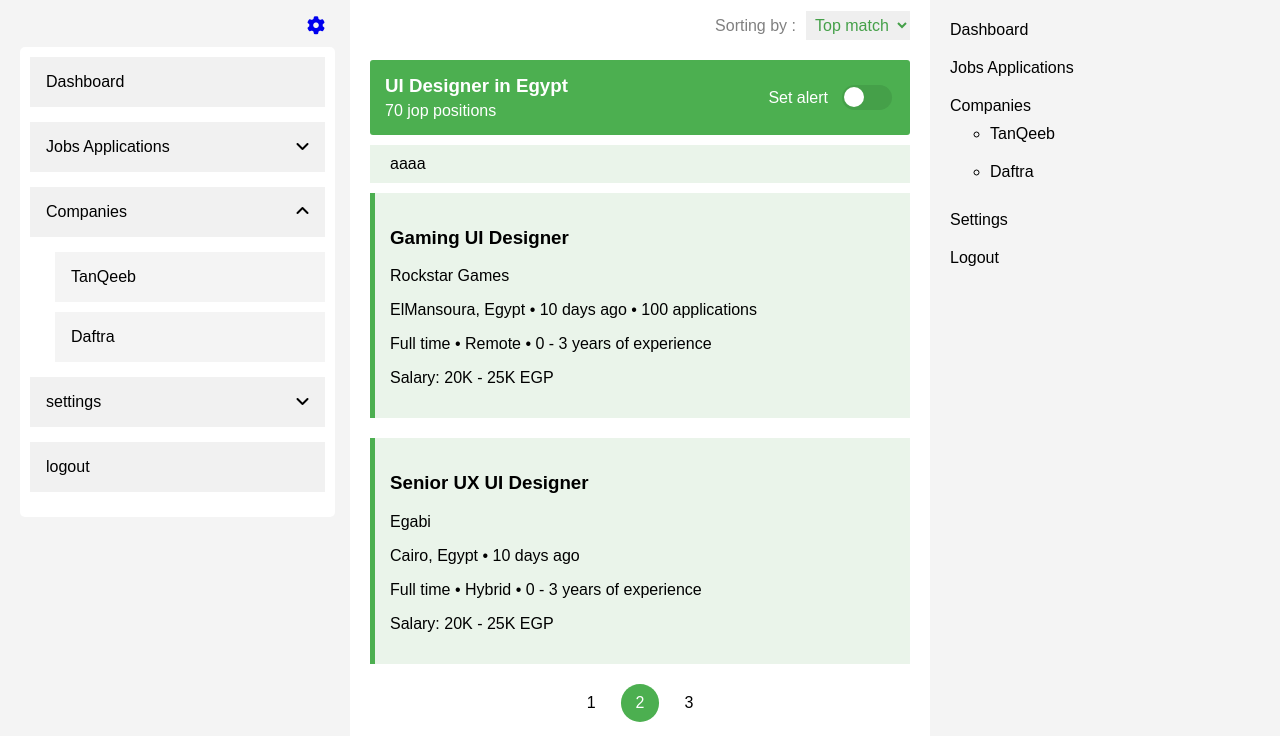
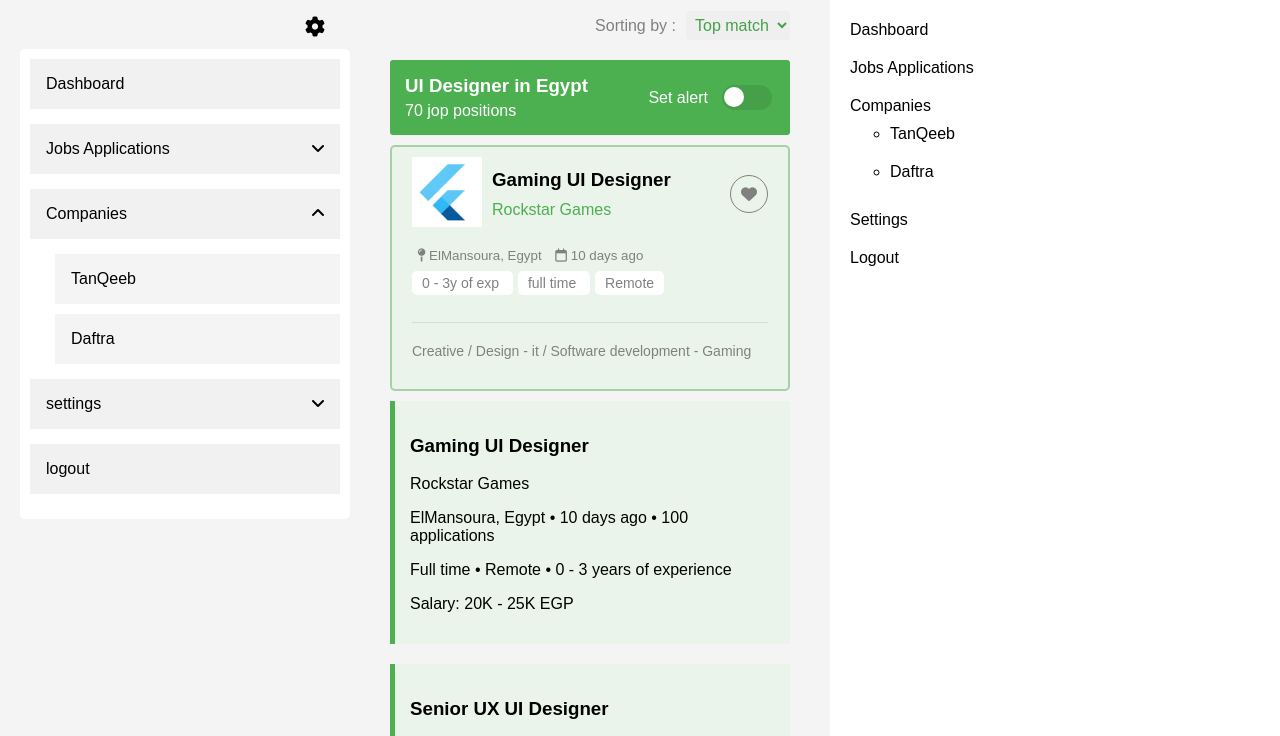
Before and after one commit to AhmedkhaledSobhi/AhmedkhaledSobhi-task-iZAM, a plain HTML site: page index.html in a window 1280 px wide. Shown: the part 109-845 px from the top of the page. Drawn offline with Linux system fonts and the light colour scheme; a script that the page names is missing.

Commit message:
add style main contain

```diff
--- a/css/styles.css
+++ b/css/styles.css
@@ -55,12 +55,27 @@ body {
   position: relative;
 }
 
+.input-search {
+  border: 0px !important;
+  border: 2px solid #ccc;
+  border-width: 0px;
+  padding: 8px;
+  border-radius: 4px;
+  outline: none;
+  transition: border-color 0.3s ease-in-out;
+}
+
+.input-search:focus {
+  box-shadow: 0 0 5px #00fe0d;
+
+}
+
 .search .input-search{
   margin: auto 5px;
   width: 100%;
   padding: 15px;
   border: 0px;
-  border-width: 0px;
+  border-width: 0px !important;
   border-radius: 25px;
   background-color: transparent;
 }
@@ -103,8 +118,8 @@ body {
 }
 
 .nav-Profiles{
-  width: 35px;
-  height: 35px;
+  width: 30px;
+  height: 30px;
   margin-bottom: 5px;
   border: 1px solid gray;
   border-radius: 50%;
@@ -255,12 +270,15 @@ body {
 
 .head-sid-icon-setting{
   text-align: end;
-  font-size: 18px;
   padding: 5px;
-
+}
+.head-sid-icon-setting a{
+  color: #000;
+  font-size: 20px;
+  text-decoration: none;
 }
 .accordion {
-  width: 95%;
+  width: 100%;
   max-width: 600px;
   margin: 5px auto;
   padding: 10px;
@@ -343,13 +361,6 @@ body {
 
 
 
-/* .sidebar {
-  width: 350px;
-  background-color: #f4f4f4;
-  padding: 20px;
-  box-sizing: border-box;
-} */
-
 
 
 
@@ -394,8 +405,8 @@ body {
 }
 .content {
   flex: 1;
-  padding: 20px;
-  background-color: #fff;
+  padding: 20px 40px;
+  /* background-color: #fff; */
   overflow-y: auto;
 }
 .content-header {
@@ -422,8 +433,19 @@ body {
   font-size: 16px;
   color: var(--secand-color);
   border: 0;
+  outline: none;
+  transition: border-color 0.3s ease-in-out;
 }
 
+.sort-by select {
+  padding: 5px;
+  border-radius: 4px;
+}
+
+.sort-by select:focus {
+  /* box-shadow: 0 0 5px rgba(0, 123, 255, 0.5); */
+  box-shadow: 0 0 5px ;
+}
 
 /*  --------------------- */
 
@@ -471,7 +493,6 @@ body {
     left: 2px;
     width: 20px;
     height: 20px;
-      /* z-index: -11; */
     background-color: #fff;
     border-radius: 50%;
     transition: transform 0.3s ease-in-out;
@@ -490,11 +511,99 @@ body {
     margin: 10px auto;
     padding: 10px 20px;
     background-color: #eaf4ea;
+    border: 2px solid #45a0496a ;
+    border-radius: 5px;
+  }
+
+  .card .card-head{
+    display: flex;
+    justify-content: space-between;
+    align-items: center;
+  }
+
+  .card .card-head .card-head-first{
+    display: flex;
+    align-items: center;
+  }
+
+  .contain-img{
+    width: 70px;
+    aspect-ratio: 4/1;
+    margin-right: 10px;
+  }
+
+  .card .card-head img{
+    width: 100%;
+    object-fit: contain;
+
+  }
+  .card-head-text h3{
+    padding: 0px;
+    margin: 0px !important;
+    margin-bottom: 10px !important;
+  }
+  .card-head-text span{
+    color: #4caf50;
+  }
+  .card .card-icon-heart{
+    width: 30px;
+    height: 30px;
+    display: flex;
+    justify-content: center;
+    align-items: center;
+    border: 1px solid gray;
+    border-radius: 50%;
+    padding: 3px;
+    color: gray
+  }
+
+  .card-body{
+    margin: 15px auto ;
+  }
+
+  .card-body small{
+    margin: 5px;
+    color: gray;
+  }
+
+  .card-lab-jop{
+    margin-top: 10px;
+  }
+  .card-lab-jop span{
+    background-color: #fff;
+    margin-right: 5px;
+    padding: 4px 10px;
+    border-radius: 5px;
+    color: gray;
+    font-size: 14px;
+  }
+  .card-footer{
+    color: gray;
+    font-size: 14px;
+    font-weight: 500;
+    border: 1px solid rgba(128, 128, 128, 0.2);
+    border-left: 0px;
+    border-right: 0px;
+    border-bottom: 0px;
+
+    margin-top: 30px;
+    padding: 20px 0px;
   }
 
 /* ------------------------------ */
 
 /* --------------- end content ------------------------ */
+
+/* --------------- Start sidebar-end ------------------------ */
+
+.sidebar-end {
+  width: 450px;
+  background-color: #fff;
+  padding: 20px;
+  box-sizing: border-box;
+}
+
+/* --------------- end sidebar-end ------------------------ */
 
 
 .job-listings {
--- a/index.html
+++ b/index.html
@@ -42,7 +42,6 @@
       </div>
     </header>
     <br> -->
-    <!-- ------------------------------------------- -->
 
     <nav class="navbar">
       <div class="container-fluid">
@@ -196,7 +195,7 @@
 
           <div class="sort-by">
             <span>Sorting by :</span>
-            <select>
+            <select  id="customSelect">
               <option>Top match</option>
               <option>Newest</option>
               <option>Salary</option>
@@ -222,7 +221,49 @@
           </div>
 
           <div class="card" style="max-width: 47rem;">
-            aaaa
+            <div class="card-head">
+              <div  class="card-head-first">
+                <div class="contain-img">
+                  <img src="image/MhnwJbxw_400x400.jpg" alt="">
+                </div>
+                <div class="card-head-text">
+                  <h3>Gaming UI Designer</h3>
+                  <span>Rockstar Games</span>
+                </div>
+              </div>
+              <div class="card-icon-heart">
+                <i class="fa-solid fa-heart"></i>
+              </div>
+            </div>
+            <div class="card-body">
+              <div>
+                <div>
+                  <small>
+                    <i class="fa-solid fa-map-pin"></i>
+                    <span>ElMansoura, Egypt</span>
+                  </small>
+                  <small>
+                    <i class="fa-regular fa-calendar"></i>
+                    <span> 10 days ago</span>
+                  </small>
+                </div>
+                <div class="card-lab-jop" >
+                  <span>
+                    0 - 3y of exp
+                  </span>
+                  <span>
+                    full time
+                  </span>
+                  <span>
+                    Remote
+                  </span>
+                </div>
+              </div>
+
+            </div>
+            <div class="card-footer">
+              Creative / Design - it / Software development - Gaming
+            </div>
           </div>
 
           <div class="job-card">
@@ -261,7 +302,7 @@
       </main>
 
       <!-- Sidebar -->
-      <aside class="sidebar">
+      <aside class="sidebar-end">
         <ul class="nav-list">
           <li>Dashboard</li>
           <li>Jobs Applications</li>
```
Also changed, not shown: image/MhnwJbxw_400x400.jpg (added). Lines whose indentation alone changed are shown as unchanged.
